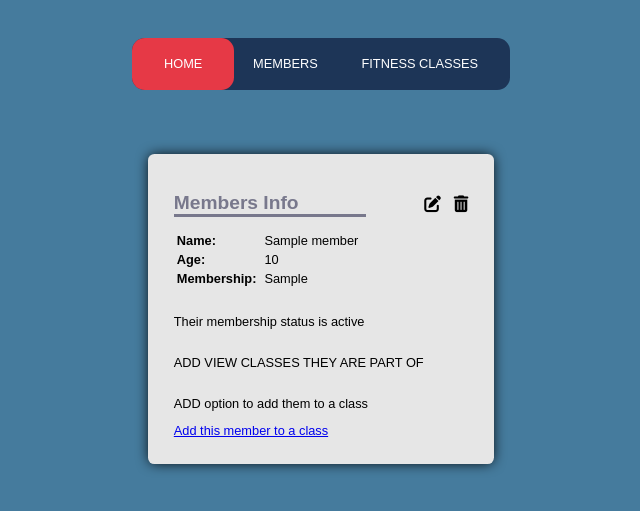
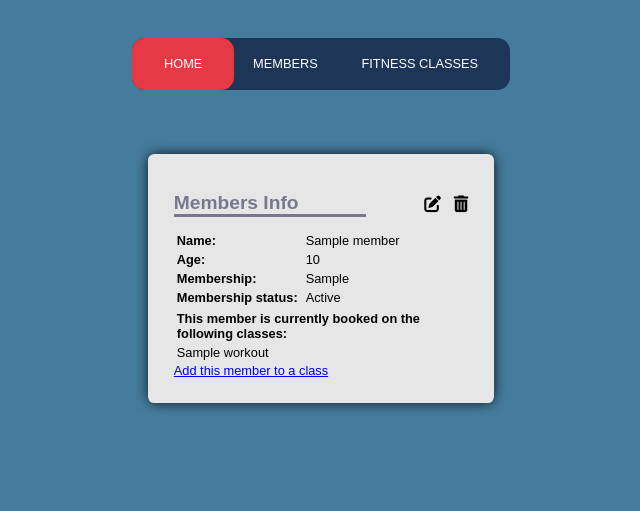
Before and after one commit to tomsdruvas/Flask_Gym_management_app, a Flask app: page /members/1 in a window 1280 px wide. Shown: the top 511 px of the page, without its empty margins (319-959 px from the left). Run offline with Flask 2, Linux system fonts and the light colour scheme; a database or web service that is not in the repository returns one stand-in record (values such as "Sample title"); some libraries are stand-ins or nearby versions.

Commit message:
added a list of classes on the members info page

```diff
--- a/controllers/member_controller.py
+++ b/controllers/member_controller.py
@@ -30,7 +30,8 @@ def create_member():
 @members_blueprint.route("/members/<id>", methods=['GET'])
 def show_member(id):
     member = member_repository.select(id)
-    return render_template('members/show.html', member = member)
+    active_classes = member_repository.workouts(member)
+    return render_template('members/show.html', member = member, active_classes = active_classes)
 
 
 
--- a/templates/activity/new.html
+++ b/templates/activity/new.html
@@ -13,7 +13,7 @@
     {% if member.memb_type == "Premium" %}
     <p>{{member.name}} is a Premium member, they can be added to all classes that have space in them.</p>
     {% elif member.memb_type == "Standard" %}
-    <p>{{member.name}} is a Standard member, they can only be added to Standard classes that have space in them.</p>
+    <p>{{member.name}} is a Standard member, they can only be added to Standard classes that have spaces in them.</p>
     {% endif %}
 
     <br>
--- a/templates/members/show.html
+++ b/templates/members/show.html
@@ -39,15 +39,24 @@
           <th>Membership:</th>
           <td></td>
           <td>{{member.memb_type}}</td>
+          <tr>
+            <th>Membership status:</th>
+            <td></td>
+            <td>{% if member.memb_status %}Active{% else %}Inactive{% endif %}</td>
+          </tr>
         </tr>
       </table>
-      {% if member.memb_status %}
-    <p>Their membership status is active</p>
-    {% else %}
-    <p>This members membership is currently inactive, please go to Edit Member and select a membership type to reactivate it</p>
-    {% endif %}
-    <p>ADD VIEW CLASSES THEY ARE PART OF</p>
-    <p>ADD option to add them to a class</p>
+      <table>
+        <tr>
+        <th>This member is currently booked on the following classes:</th>
+      </tr>
+
+        {% for workout in active_classes %}
+        <tr>
+        <td>{{workout.name}}</td>
+      </tr>
+    {% endfor %}
+      </table>
     <a href="../activities/{{member.id}}">Add this member to a class</a>
     </article>
 </section>
```
